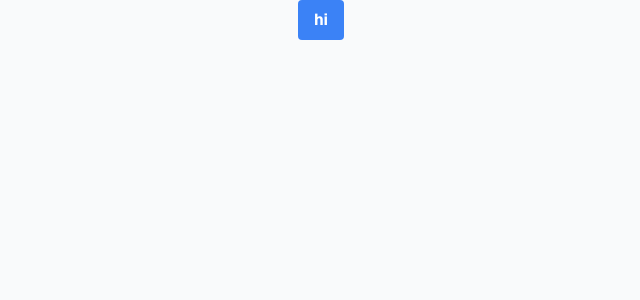
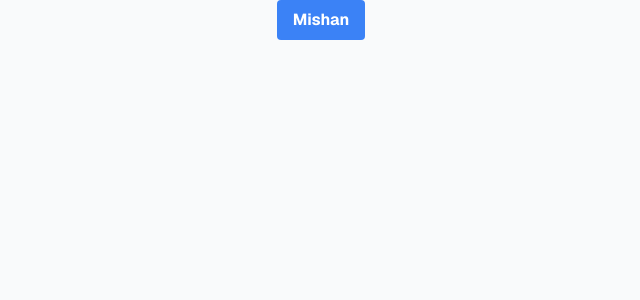
Before and after one commit to MishanGagnon/restaurant, a Next.js app: page /notes in a window 1280 px wide. Shown: the top 300 px of the page, without its empty margins (319-959 px from the left). Built offline with nearby package versions, Linux system fonts and the light colour scheme.

Commit message:
added mishan button

```diff
--- a/app/notes/page.tsx
+++ b/app/notes/page.tsx
@@ -15,7 +15,7 @@
 
     return (
         <div>
-            <button  className="bg-blue-500 hover:bg-blue-700 text-white font-bold py-2 px-4 rounded" onClick={()=>{window.alert('hi')}}>hi</button>
+            <button  className="bg-blue-500 hover:bg-blue-700 text-white font-bold py-2 px-4 rounded" onClick={()=>{window.alert('Mishan')}}>Mishan</button>
         </div>
     )
 }
```
